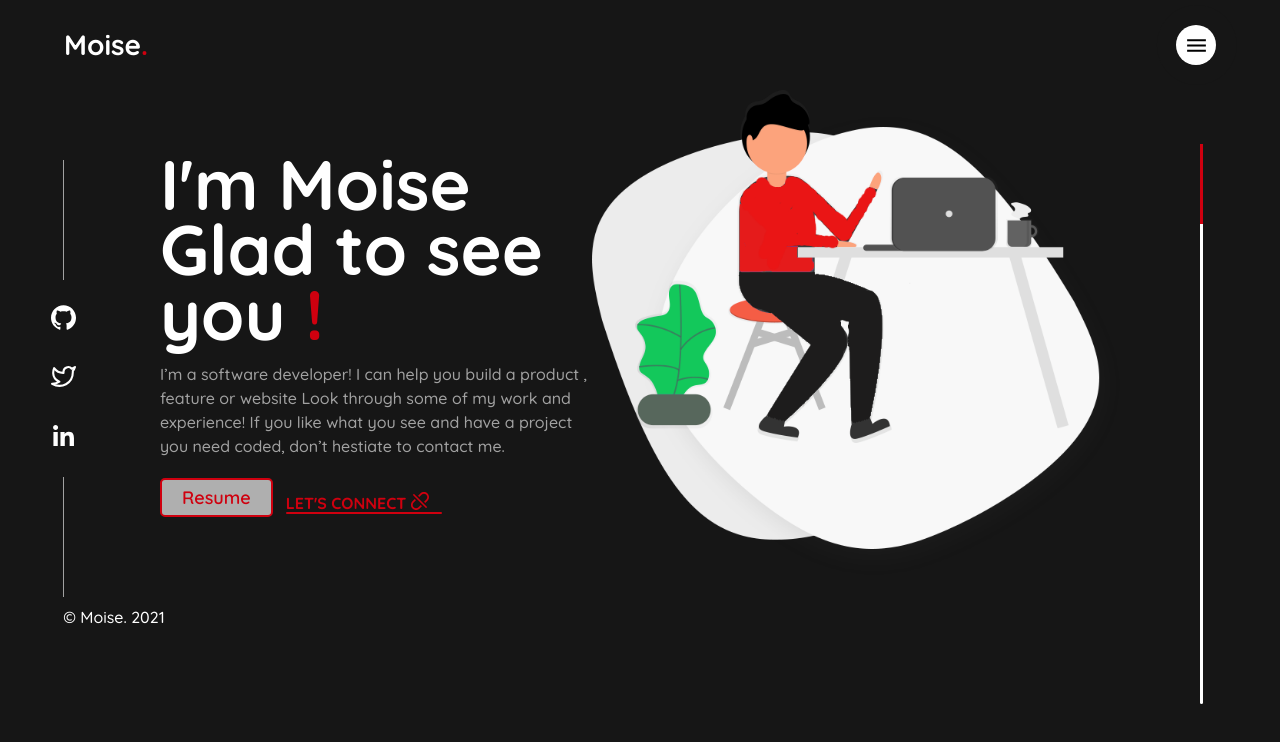
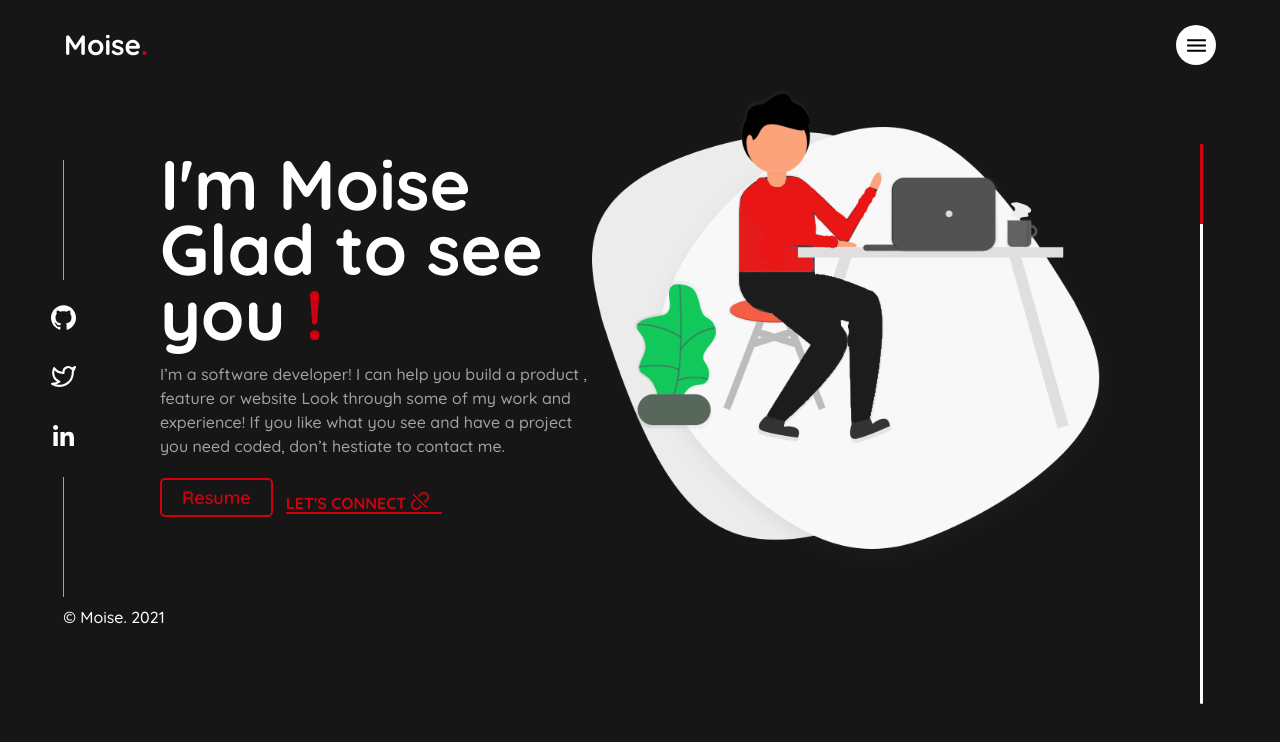
Before and after one commit to moise10r/React_Personal_Portfolio, a React (Create React App) app: page / in a window 1280 px wide. Shown: the top 742 px of the page. Built offline with nearby package versions, Linux system fonts and the light colour scheme.

Commit message:
Add the closing delay on the menu.

```diff
--- a/src/assets/css/main.css
+++ b/src/assets/css/main.css
@@ -91,13 +91,12 @@ ul {
   right: 0;
   bottom: 0;
   clip-path: circle(4rem at 93.5% 4.5rem);
-  transition: clip-path 2s;
-  z-index: 999;
+  transition: clip-path 5s;
   background-color: #161616;
 }
 .main-navbar.open {
+  transition: clip-path 3s;
   clip-path: circle(100%);
-  z-index: 99;
 }
 .main-navbar.open .languages {
   position: absolute;
@@ -137,10 +136,10 @@ ul {
 .main-navbar.open .languages li:last-child a:hover {
   color: #969696;
 }
-
 .main-navbar.open .main-navbar-container {
   width: 100%;
   height: 100%;
+  z-index: 99999;
 }
 .main-navbar.open .main-navbar-container .menu-icon {
   display: none;
@@ -406,12 +405,31 @@ ul {
 .headline-section .main-healine-container .headline-left-container .connections .btn-resume {
   padding: 0.6rem 2rem;
   border: 2px solid #cf000f;
-  background-color: #afafaf;
+  background-color: #161616;
   color: #cf000f;
   font-size: 1.8rem;
   font-weight: 600;
   border-radius: 0.5rem;
   margin-right: 1.3rem;
+  position: relative;
+  z-index: 1;
+}
+.headline-section .main-healine-container .headline-left-container .connections .btn-resume::before {
+  position: absolute;
+  top: 0;
+  left: 0;
+  right: 0;
+  bottom: 0;
+  content: "";
+  border-radius: 0.5rem;
+  background-color: #fcfcfc;
+  transition: transform 700ms;
+  transform-origin: left;
+  transform: scaleX(0);
+  z-index: -1;
+}
+.headline-section .main-healine-container .headline-left-container .connections .btn-resume:hover::before {
+  transform: scaleX(1);
 }
 .headline-section .main-healine-container .headline-left-container .connections .connect {
   z-index: 1;
--- a/src/assets/scss/components/_header.scss
+++ b/src/assets/scss/components/_header.scss
@@ -50,12 +50,11 @@
 	right: 0;
 	bottom: 0;
 	clip-path: circle(4rem at 93.5% 4.5rem);
-	transition: clip-path 2s;
-	z-index: 999;
+	transition: clip-path 5s;
 	background-color: $black-ground-color;
 	&.open {
+		transition: clip-path 3s;
 		clip-path: circle(100%);
-		z-index: 99;
 		.languages {
 			position: absolute;
 			top: 3rem;
@@ -91,12 +90,10 @@
 				}
 			}
 		}
-	}
-}
-
-.main-navbar.open .main-navbar-container {
+		.main-navbar-container {
 			width: 100%;
 			height: 100%;
+			z-index: 99999;
 			.menu-icon {
 				display: none;
 			}
@@ -264,3 +261,5 @@
 				}
 			}
 		}
+	}
+}
--- a/src/assets/scss/components/_headline.scss
+++ b/src/assets/scss/components/_headline.scss
@@ -46,12 +46,31 @@
 				.btn-resume {
 					padding: 0.6rem 2rem;
 					border: 2px solid $secondary-color;
-					background-color: lighten($black-ground-color, 60);
+					background-color: darken($black-ground-color, 0);
 					color: $secondary-color;
 					font-size: 1.8rem;
 					font-weight: 600;
 					border-radius: 0.5rem;
 					margin-right: 1.3rem;
+					position: relative;
+					z-index: 1;
+					&::before {
+						position: absolute;
+						top: 0;
+						left: 0;
+						right: 0;
+						bottom: 0;
+						content: "";
+						border-radius: 0.5rem;
+						background-color: lighten($black-ground-color, 90);
+						transition: transform 700ms;
+						transform-origin: left;
+						transform: scaleX(0);
+						z-index: -1;
+					}
+					&:hover::before {
+						transform: scaleX(1);
+					}
 				}
 				.connect {
 					z-index: 1;
```
Lines whose indentation alone changed are shown as unchanged.
